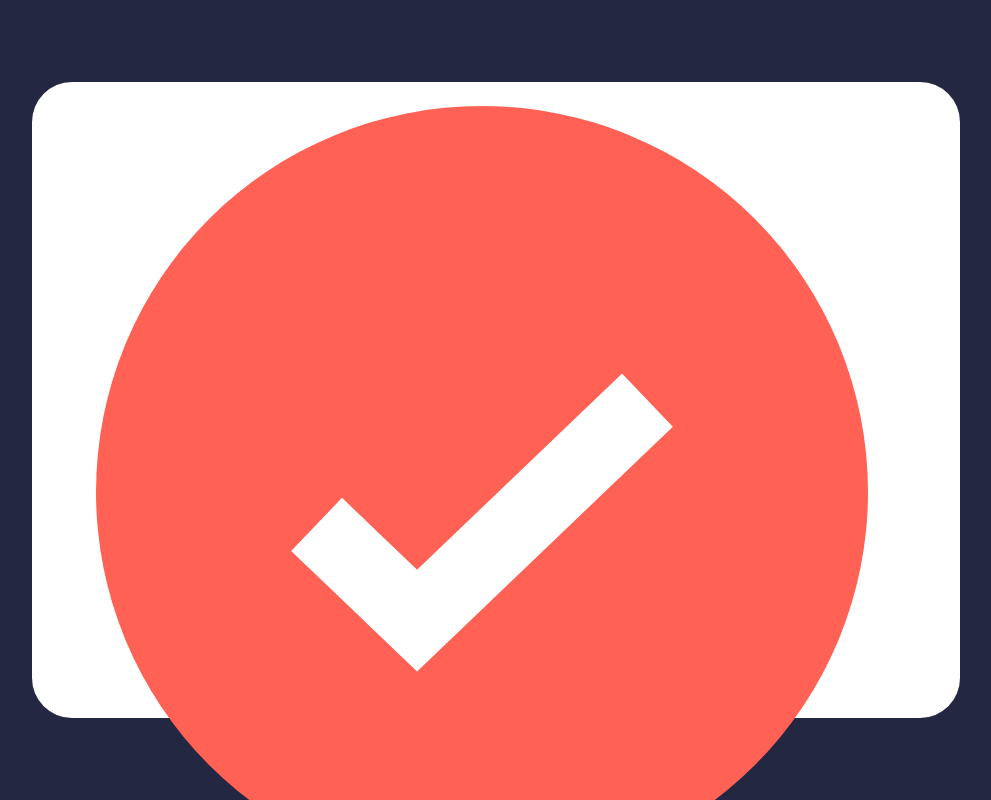
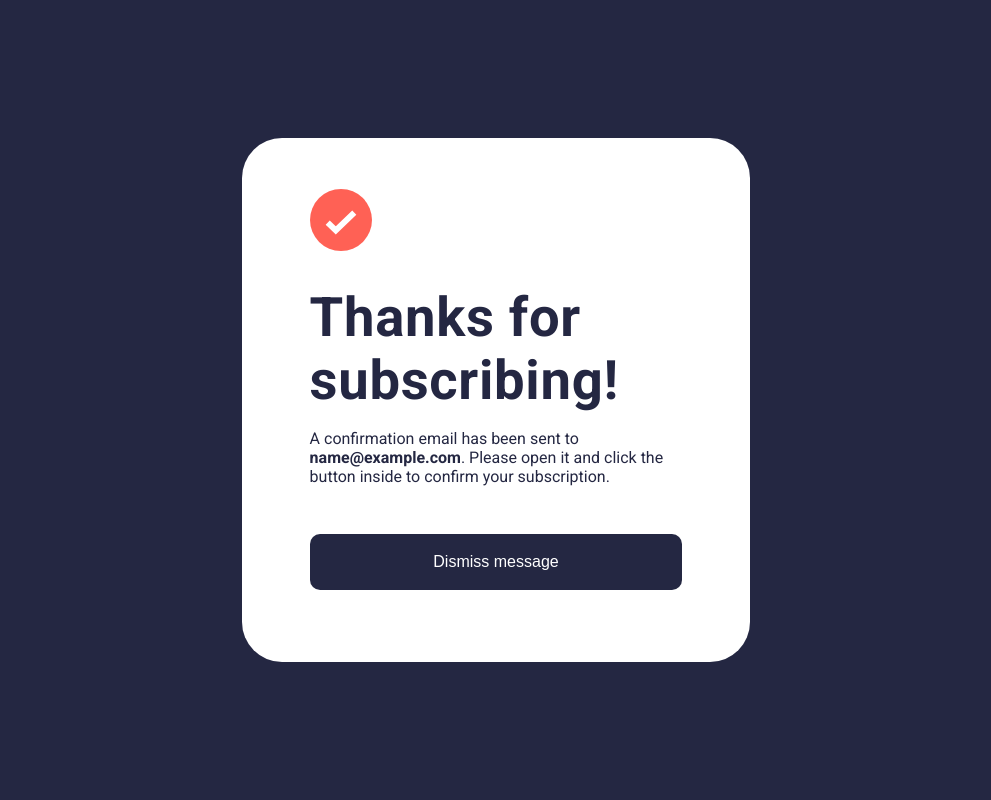
Before and after one commit to JMcAleenon01/newsletter-sign-up, a plain HTML site: page index.html in a window 1280 px wide. Both pictures are taken after typing "name@example.com" into the empty fields and a click on the button "Subscribe to monthly newsletter". Shown: the top 800 px of the page, without its empty margins (144-1135 px from the left). Drawn offline with Linux system fonts and the light colour scheme.

Commit message:
Success Screen style.css

```diff
--- a/style.css
+++ b/style.css
@@ -19,7 +19,7 @@ body {
     color: var(--darkSlateGrey);
     display: grid;
     place-items: center;
-    /* background-image: url("../design/desktop-design.jpg");
+    /* background-image: url("../design/desktop-success.jpg");
     background-repeat: no-repeat;
     background-position: center; */
 }
@@ -35,26 +35,27 @@ main {
     /* opacity: 0.3; */
 }
 
-main img {
-    width: 100%;
+.newsletter-mobile {
+    height: 12.3rem;
+    width:100%;
+    object-fit: cover;
 }
 
 section {
     display: flex;
     flex-direction: column;
-    margin: 0 20px;
+    margin: 0 24px;
 }
 
 section h1 {
-    font-size: 34px;
+    font-size: 2.53rem;
     font-weight: 700;
-    margin: 25px 0;
+    margin: 35px 0 20px 0;
 }
 
 section h2 {
     font-size: inherit;
     font-weight: inherit;
-    margin: 5px 0;
 }
 
 ul {
@@ -73,7 +74,7 @@ ul li {
 
 ul li img {
     width: 18px;
-    margin-right: 10px;
+    margin-right: 19px;
 }
 
 ul li p {
@@ -81,12 +82,21 @@ ul li p {
 
 main form {
     display: flex;
+    position: relative;
     flex-direction: column;
+    margin-top: 9px;
+}
+
+#newsletter-error {
+    text-align: end;
+    color: lightcoral;
+    position: absolute;
+    width: 100%;
 }
 
 main form label {
-    font-size: 14px;
-    margin-top:20px;
+    font-size: 0.75rem;
+    margin-top: 20px;
     font-weight: 700;
 }
 
@@ -98,7 +108,7 @@ main form input {
     border: 1px solid var(--grey);
 }
 
-main form button {
+main button {
     padding: 19px 25px;
     margin: 13px 0;
     font-weight: inherit;
@@ -115,10 +125,34 @@ main button:hover {
     border: none;
 }
 
+main button:active {
+    background-color: var(--darkSlateGrey);
+}
+
 main form input:invalid:required {
     border: 1px solid red;
     background-color: lightcoral;
     color: var(--tomato);
+}
+
+#end-section {
+    display: none;
+}
+
+/* success page styling */
+
+#end-section {
+    display: none;
+    height: 100vh;
+}
+
+#end-section img {
+    width: 3.9rem;
+    margin-top: 16rem;
+}
+
+#end-section button {
+    margin-top: 17.3rem;
 }
 
 
@@ -193,4 +227,35 @@ main form input:invalid:required {
         display: flex;
         align-items: center;
     }
+
+    /* success page styling */
+    #end-section {
+        display: none;
+        height: 100vh;
+        padding: 0 2.7rem;
+    }
+
+    #end-section img {
+        width: 3.9rem;
+        margin-top: 1.7rem;
+    }
+
+    #end-section h1 {
+        font-size: 3.4rem;
+        letter-spacing: 0.7px;
+        margin: 35px 0 17px 0;
+    }
+
+    #end-section h2 {
+
+    }
+
+    #end-section button {
+        margin-top: 3rem;
+    }
+
+    .desktop-success {
+        height: 32.8rem;
+        width: 31.7rem;
+    }
 }
```
